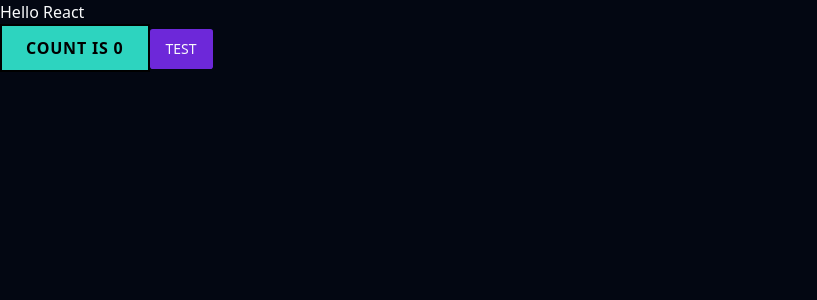
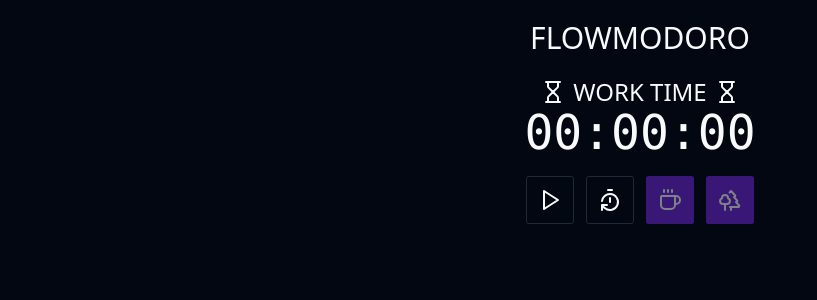
Before and after one commit to Jhaendar/flowmodoro, a React (Vite) app: page / in a window 1280 px wide. Shown: the top 300 px of the page, without its empty margins (0-817 px from the left). Built offline with nearby package versions, Linux system fonts and the light colour scheme.

Commit message:
Update Prettier configuration, add React JSX support in jsconfig.json, update dependencies in package.json, and add ClockText and ClockStatus components

```diff
--- a/jsconfig.json
+++ b/jsconfig.json
@@ -3,7 +3,8 @@
         "module": "ESNext",
         "moduleResolution": "Bundler",
         "target": "ES2020",
-        "jsx": "react",
+        "jsx": "react-jsx",
+        // "checkJs": true,
         "allowImportingTsExtensions": true,
         "strictNullChecks": true,
         "strictFunctionTypes": true,
--- a/package.json
+++ b/package.json
@@ -11,6 +11,7 @@
     },
     "dependencies": {
         "@radix-ui/react-slot": "^1.0.2",
+        "@tanstack/react-query": "^4.10.1",
         "class-variance-authority": "^0.7.0",
         "clsx": "^2.1.0",
         "lucide-react": "^0.365.0",
@@ -32,6 +33,7 @@
         "eslint-plugin-react-refresh": "^0.4.6",
         "postcss": "^8.4.38",
         "prettier": "^3.2.5",
+        "prettier-plugin-tailwindcss": "^0.5.13",
         "tailwindcss": "^3.4.3",
         "vite": "^5.2.0"
     }
--- a/src/App.jsx
+++ b/src/App.jsx
@@ -1,23 +1,14 @@
-import { useState } from "react";
-import { Button } from "@/components/ui/button";
+import Stopwatch from "@/components/Stopwatch";
 
-function App() {
-  const [count, setCount] = useState(0);
-
+const App = () => {
   return (
     <>
-      <h1 className="font-">Hello React</h1>
-      <div>
-        <button
-          className="px-6 h-12 uppercase font-semibold tracking-wider border-2 border-black bg-teal-400 text-black"
-          onClick={() => setCount((count) => count + 1)}
-        >
-          count is {count}
-        </button>
-        <Button>TEST</Button>
+      <div className=' space h-screen w-screen flex-auto flex-col justify-center'>
+        <h1 className=' py-5 text-center text-3xl'>FLOWMODORO</h1>
+        <Stopwatch />
       </div>
     </>
   );
-}
+};
 
 export default App;
--- /dev/null
+++ b/src/components/ClockControls.jsx
@@ -0,0 +1,87 @@
+import { Button } from "@/components/ui/button";
+import { Play, Pause, TimerReset, Coffee, Trees } from "lucide-react";
+import PropTypes from "prop-types";
+
+const ClockControls = ({
+  isRunning,
+  setIsRunning,
+  isWorkMode,
+  setIsWorkMode,
+  time,
+  setTime,
+  breakTime,
+  setBreakTime,
+}) => {
+  return (
+    <div className='clock-controls space-x-3 py-5'>
+      <Button
+        id='play-button'
+        className='h-12 w-12'
+        onClick={() => {
+          setIsRunning(!isRunning);
+        }}
+        size='icon'
+        variant='outline'
+      >
+        {!isRunning ? <Play /> : <Pause />}
+      </Button>
+
+      <Button
+        id='reset-button'
+        className='h-12 w-12'
+        onClick={() => {
+          setBreakTime(breakTime + time * 0.2);
+          setTime(0);
+          setIsRunning(false);
+          setIsWorkMode(true);
+        }}
+        size='icon'
+        variant='outline'
+      >
+        <TimerReset />
+      </Button>
+
+      <Button
+        className='h-12 w-12'
+        disabled={!isWorkMode || breakTime + time * 0.2 < 60 * 5}
+        id='break-button'
+        onClick={() => {
+          setIsWorkMode(!isWorkMode);
+          setBreakTime(breakTime + time * 0.2);
+          setIsRunning(true);
+          setTime(0);
+        }}
+        size='icon'
+      >
+        <Coffee />
+      </Button>
+
+      <Button
+        disabled={!isWorkMode || breakTime + time * 0.2 < 60 * 5}
+        size='icon'
+        className='h-12 w-12'
+        onClick={() => {
+          setIsWorkMode(!isWorkMode);
+          setBreakTime(breakTime + time);
+          setIsRunning(true);
+          setTime(0);
+        }}
+      >
+        <Trees />
+      </Button>
+    </div>
+  );
+};
+
+ClockControls.propTypes = {
+  isRunning: PropTypes.bool.isRequired,
+  setIsRunning: PropTypes.func.isRequired,
+  isWorkMode: PropTypes.bool.isRequired,
+  setIsWorkMode: PropTypes.func.isRequired,
+  time: PropTypes.number.isRequired,
+  setTime: PropTypes.func.isRequired,
+  breakTime: PropTypes.number.isRequired,
+  setBreakTime: PropTypes.func.isRequired,
+};
+
+export default ClockControls;
--- /dev/null
+++ b/src/components/ClockStatus.jsx
@@ -0,0 +1,30 @@
+import PropTypes from "prop-types";
+import { Hourglass, Coffee } from "lucide-react";
+
+const ClockStatus = (props) => {
+  const { isWorkMode } = props;
+
+  return (
+    <div className='clock-status flex flex-row items-center space-x-2'>
+      {isWorkMode ? (
+        <>
+          <Hourglass className='' />
+          <p className='align-middle font-sans text-2xl'>WORK TIME</p>
+          <Hourglass className='' />
+        </>
+      ) : (
+        <>
+          <Coffee />
+          <p className='align-middle font-sans text-2xl'>BREAK TIME</p>
+          <Coffee />
+        </>
+      )}
+    </div>
+  );
+};
+
+ClockStatus.propTypes = {
+  isWorkMode: PropTypes.bool.isRequired,
+};
+
+export default ClockStatus;
--- /dev/null
+++ b/src/components/ClockText.jsx
@@ -0,0 +1,24 @@
+import PropTypes from "prop-types";
+
+const ClockText = (props) => {
+  const { time } = props;
+
+  const hours = Math.floor(time / 3600);
+  const minutes = Math.floor((time % 3600) / 60);
+  const seconds = Math.floor(time % 60);
+
+  return (
+    <p className='clock-text'>
+      <span className='time-text px-2 align-middle font-mono text-5xl'>
+        {String(hours).padStart(2, "0")}:{String(minutes).padStart(2, "0")}:
+        {String(seconds).padStart(2, "0")}
+      </span>
+    </p>
+  );
+};
+
+ClockText.propTypes = {
+  time: PropTypes.number.isRequired,
+};
+
+export default ClockText;
--- /dev/null
+++ b/src/components/Stopwatch.jsx
@@ -0,0 +1,53 @@
+import { useEffect, useState } from "react";
+import ClockText from "@/components/ClockText";
+import ClockStatus from "@/components/ClockStatus";
+import ClockControls from "./ClockControls";
+
+const Stopwatch = () => {
+  const [time, setTime] = useState(0);
+  const [breakTime, setBreakTime] = useState(0);
+  const [isRunning, setIsRunning] = useState(false);
+  const [isWorkMode, setIsWorkMode] = useState(true);
+
+  useEffect(() => {
+    let interval;
+    if (isRunning) {
+      interval = setInterval(() => {
+        if (isWorkMode) {
+          setTime((prev) => prev + 1);
+        } else {
+          setBreakTime((prev) => {
+            if (Math.floor(prev) === 0) {
+              setIsWorkMode(true);
+              return 0;
+            }
+            return Math.floor(prev) - 1;
+          });
+        }
+      }, 1000);
+    }
+
+    return () => {
+      clearInterval(interval);
+    };
+  }, [isRunning, isWorkMode]);
+
+  return (
+    <div className='clock m-auto flex flex-col items-center justify-center'>
+      <ClockStatus isWorkMode={isWorkMode} />
+      <ClockText time={isWorkMode ? time : breakTime} />
+      <ClockControls
+        isRunning={isRunning}
+        setIsRunning={setIsRunning}
+        isWorkMode={isWorkMode}
+        setIsWorkMode={setIsWorkMode}
+        time={time}
+        setTime={setTime}
+        breakTime={breakTime}
+        setBreakTime={setBreakTime}
+      />
+    </div>
+  );
+};
+
+export default Stopwatch;
```
Also changed, not shown: 2 other files (tests, documents, lock files or other folders).
